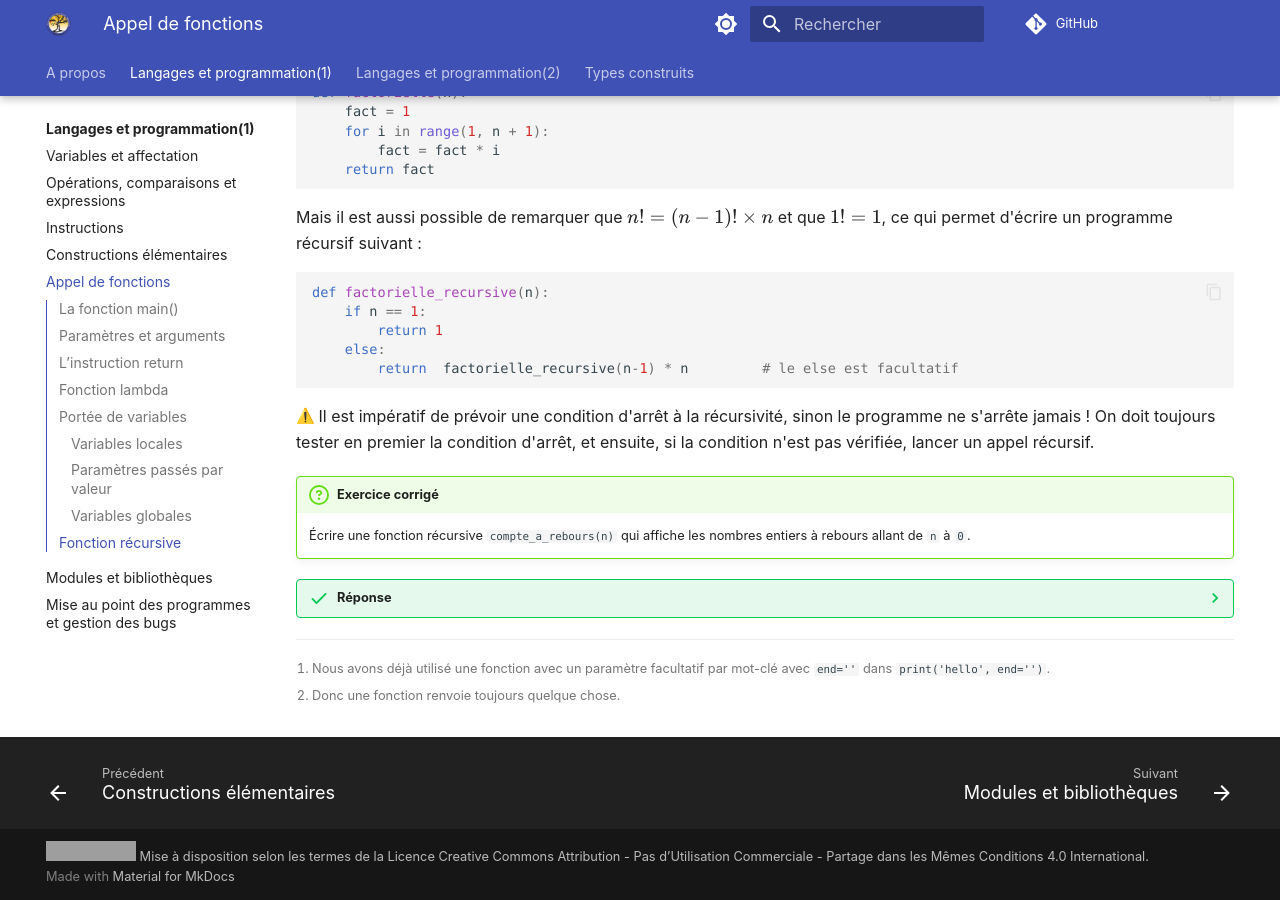
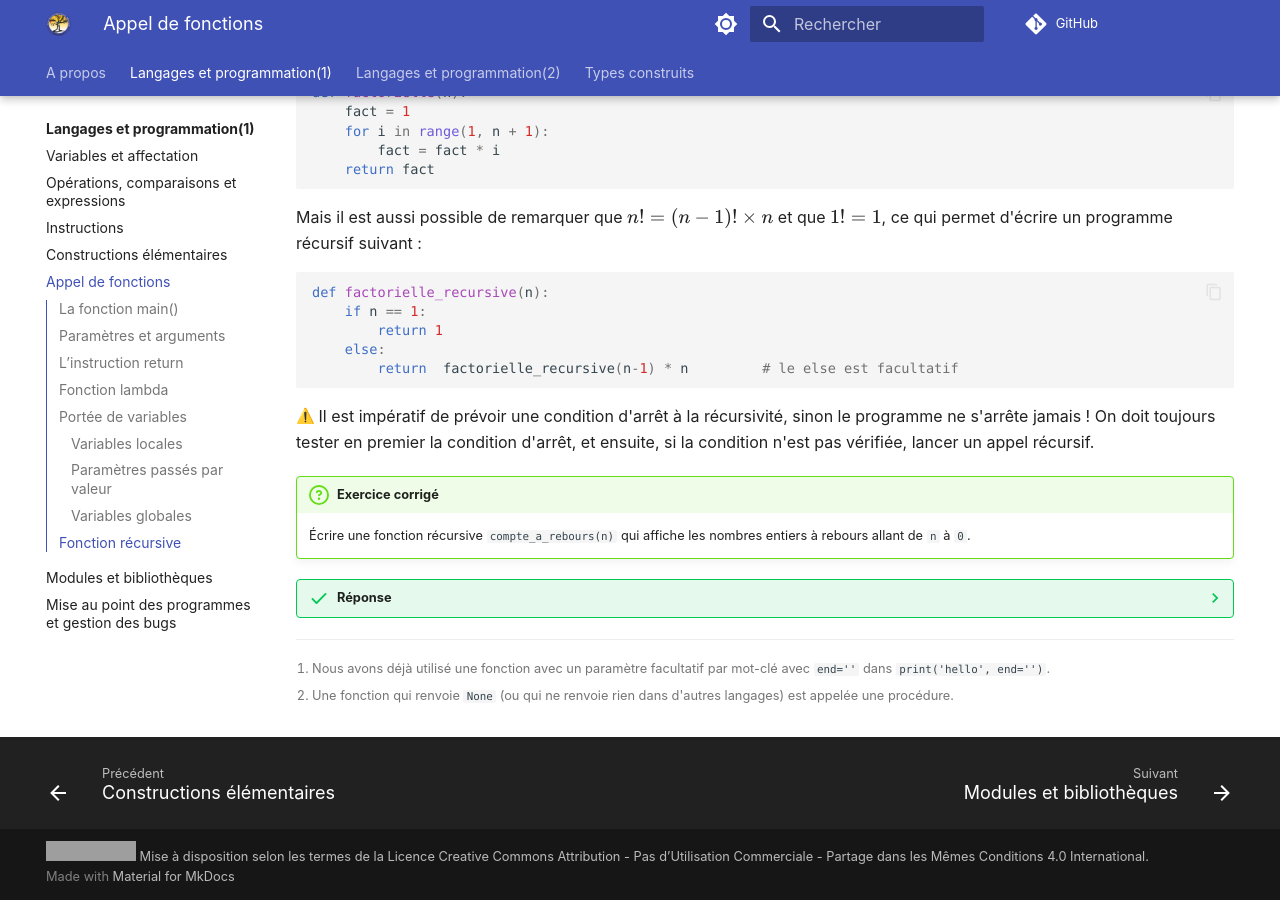
Before and after one commit to fab-perez/NSI-1, an MkDocs documentation site: the page built from docs/langages-et-programmation/5-fonctions.md, in a window 1280 px wide and 900 px high, scrolled down 11630 px. Built offline with MkDocs 1.6.1 and Material for MkDocs 9.7.7, drawn with Linux system fonts in a browser that asks for light colours; emoji names are drawn with the system emoji font; comment, search, counter and statistics services are not loaded; some of the changed text lies outside the part shown; grey boxes are pictures that could not be loaded.

Commit message:
Add files via upload

````diff
--- a/docs/langages-et-programmation/5-fonctions.md
+++ b/docs/langages-et-programmation/5-fonctions.md
@@ -42,7 +42,7 @@
 
 === "Programme 2"
 
-    La fonction `bonjour` n'est pas appelée, ce programme ne fait rien, même s'il y une erreur, :bug: il manque les apostrophes autour de `'hello'`.
+    La fonction `bonjour` n'est pas appelée, ce programme ne fait rien, même s'il y une erreur, :bug: il manque des apostrophes ou des guillemets autour de `'hello'`.
 
     ``` py linenums="1"
     def bonjour():
@@ -293,9 +293,9 @@
 
 
 À noter :
-> S’il n’a pas d’instruction `return` dans une fonction, elle renvoie `None`[^5.2] (une telle fonction est appelée une procédure).
+> S’il n’a pas d’instruction `return` dans une fonction, elle renvoie `None`[^5.2].
 
-[^5.2]: Donc une fonction renvoie toujours quelque chose.
+[^5.2]: Une fonction qui renvoie `None` (ou qui ne renvoie rien dans d'autres langages) est appelée une procédure.
 
 
 Voici par exemple une fonction qui vérifie si un nombre est premier ou pas. Elle consiste à tester tous les entiers possibles, les uns après les autres, en vérifiant s'ils divisent ce nombre, c'est-à-dire si le reste de la division entière est égal à zéro. Dès qu'un diviseur est trouvé, inutile de continuer, le nombre n'est pas premier et dans ce cas l'instruction `return False` termine la fonction. Si aucun diviseur n'est trouvé après les avoir tous testés, la fonction se termine à la dernière ligne avec l'instruction `return True`.
````
